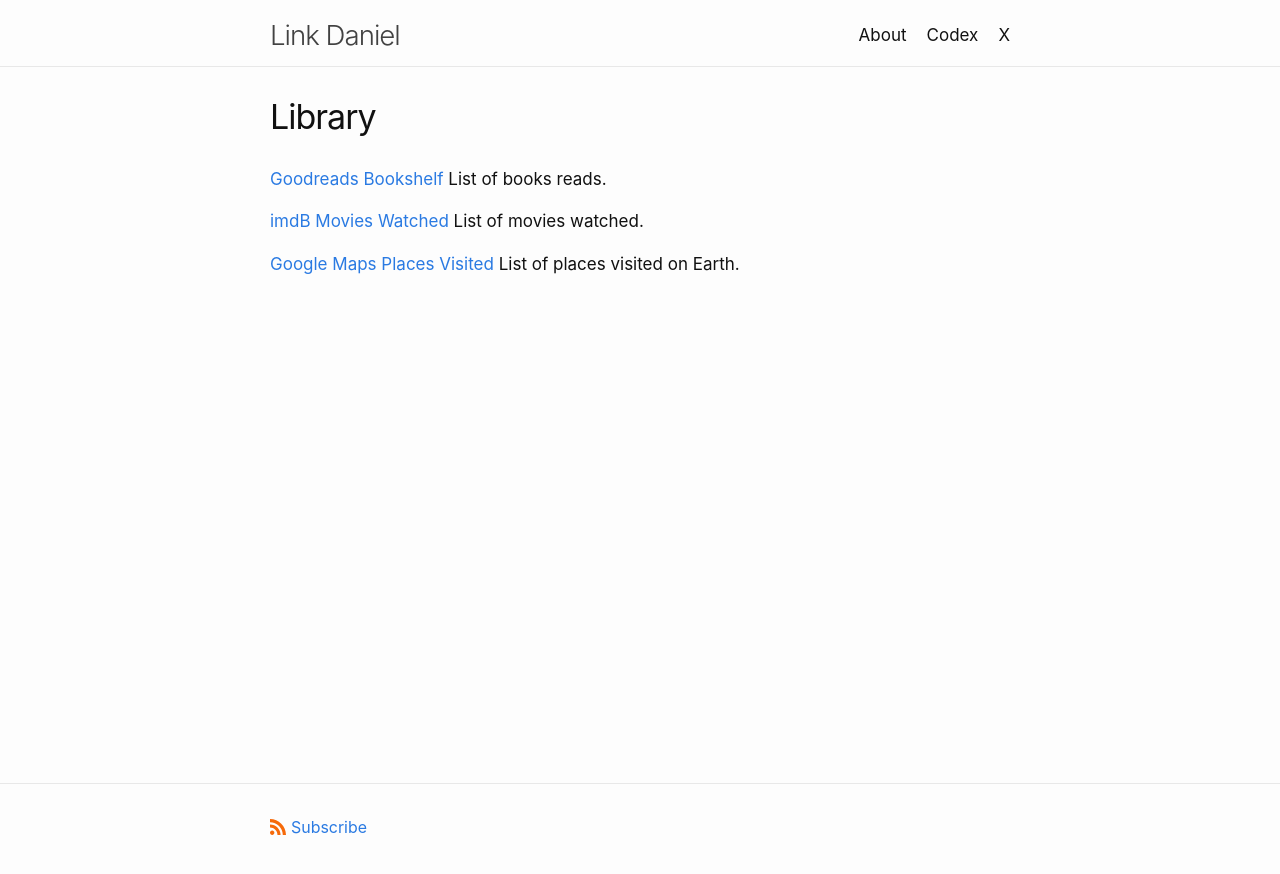
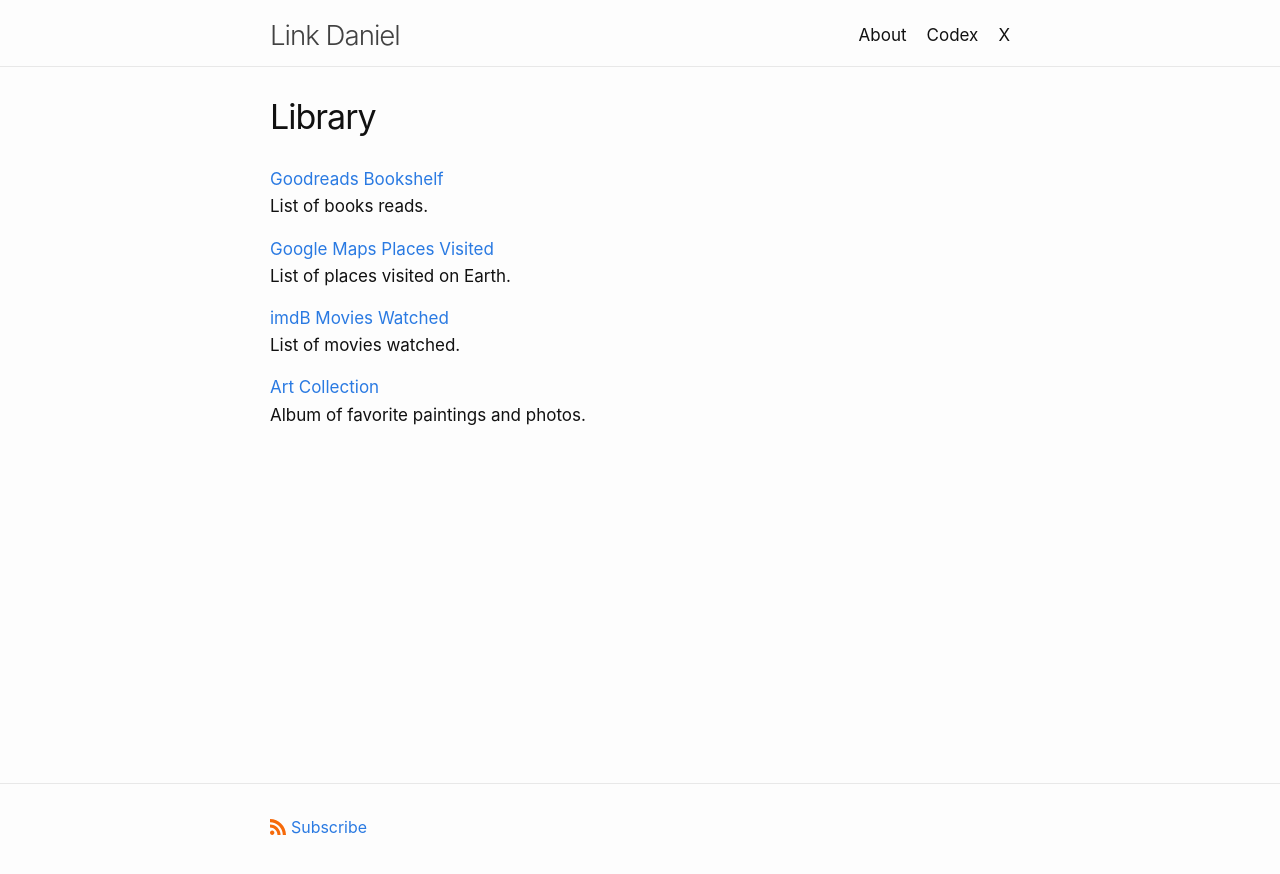
Before and after one commit to link-daniel/link.github.io, a Jekyll site: the page built from library.md, in a window 1280 px wide. Shown: the top 874 px of the page. Built offline with Jekyll 4.4.1, drawn with Linux system fonts in a browser that asks for light colours.

Commit message:
Update library.md

```diff
--- a/library.md
+++ b/library.md
@@ -6,10 +6,17 @@ permalink: /library/
 
 
 <a href="https://www.goodreads.com/review/list/95737422?shelf=read&sort=date_added">Goodreads Bookshelf</a>
+<br>
 List of books reads.
 
+<a href="https://maps.app.goo.gl/vmtWzydsvTrD4k5t5">Google Maps Places Visited</a>
+<br>
+List of places visited on Earth.
+
 <a href="https://www.imdb.com/user/ur85826373/watchlist?sort=date_added%2Cdesc&view=detail">imdB Movies Watched</a>
+<br>
 List of movies watched.
 
-<a href="https://maps.app.goo.gl/vmtWzydsvTrD4k5t5">Google Maps Places Visited</a>
-List of places visited on Earth.
+<a href="https://google.com">Art Collection</a>
+<br>
+Album of favorite paintings and photos.
```
